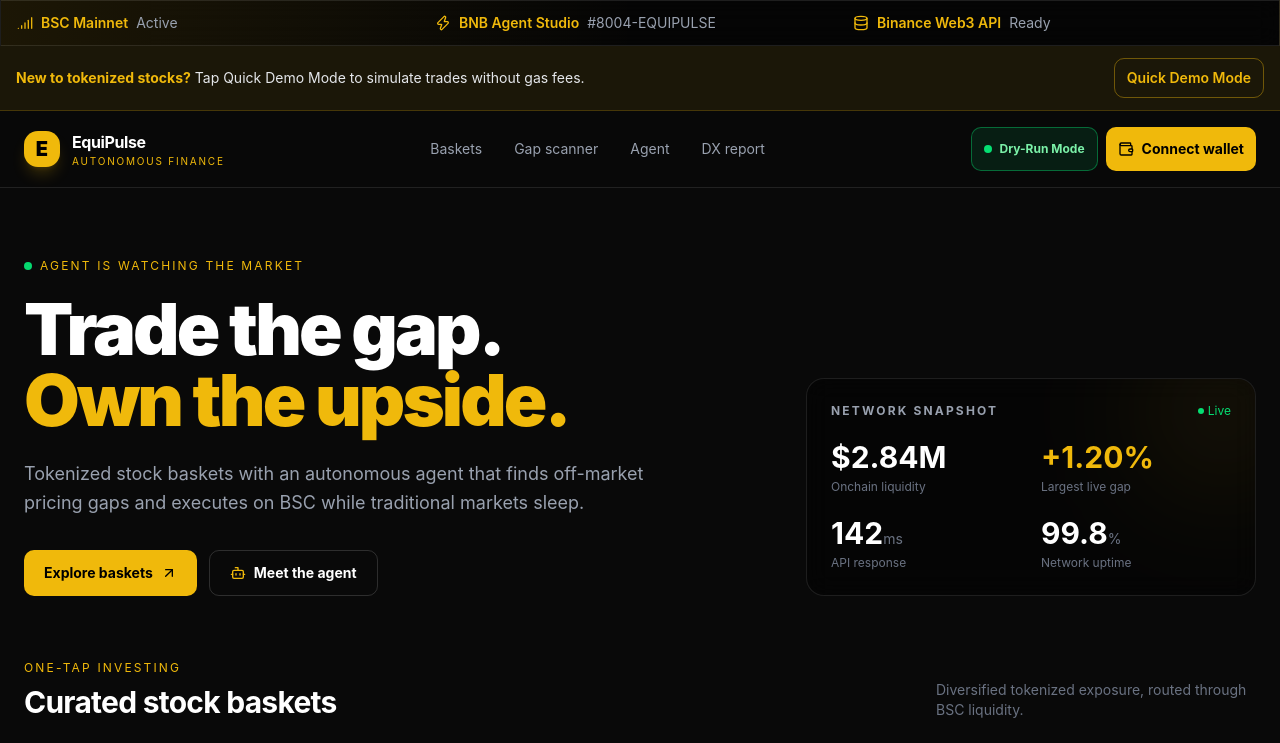
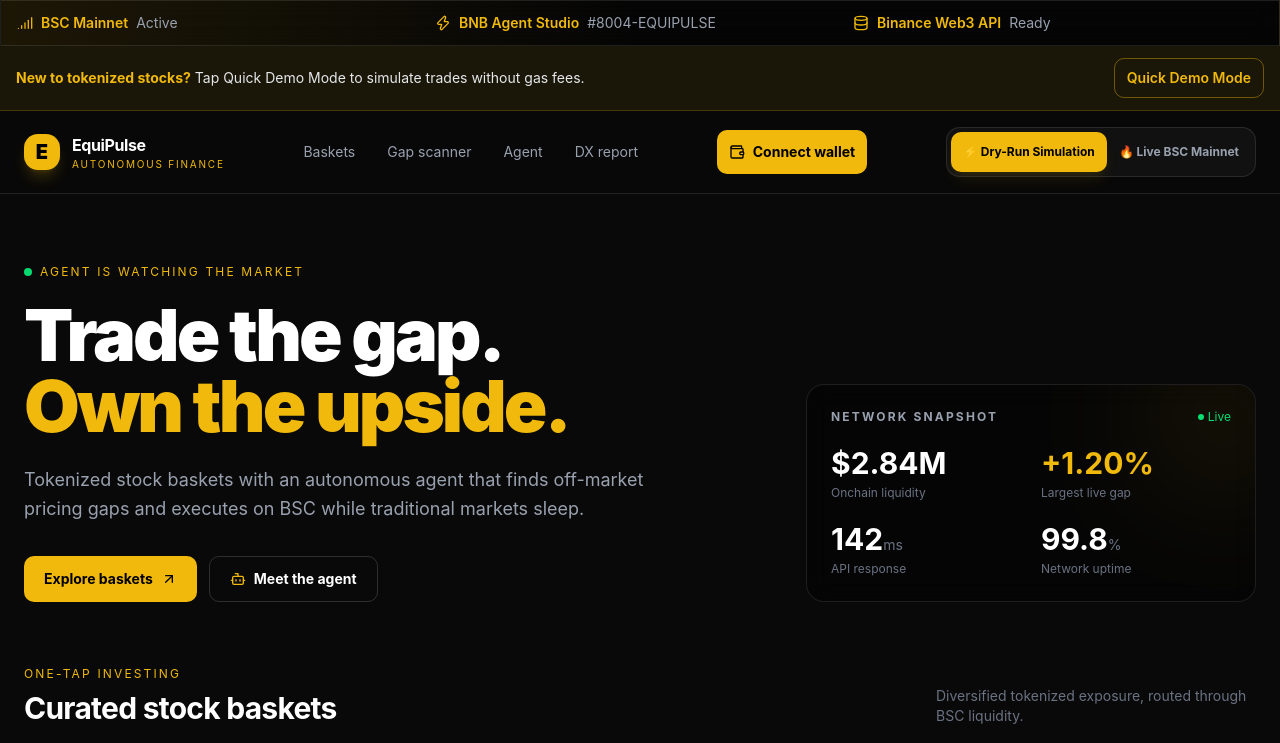
Before and after one commit to itzebe/Jonathan, a Next.js app: page / in a window 1280 px wide. Shown: the top 743 px of the page. Built offline with nearby package versions, Linux system fonts and the light colour scheme.

Commit message:
Show dual execution mode switcher on mobile

```diff
--- a/app/page.tsx
+++ b/app/page.tsx
@@ -221,20 +221,29 @@ export default function Page() {
             <a href="#developer" className="hover:text-white transition-colors">DX report</a>
           </div>
           <div className="flex items-center gap-2">
-            <button
-              onClick={() => setIsDryRun((value) => !value)}
-              className={`hidden sm:flex min-h-11 items-center gap-2 rounded-lg border px-3 py-2 text-xs font-bold transition-colors ${isDryRun ? 'border-green-400/40 bg-green-400/10 text-green-300' : 'border-red-400/40 bg-red-400/10 text-red-300'}`}
-              aria-pressed={isDryRun}
-              title={isDryRun ? 'Simulates with the Binance Web3 Transaction API. No gas or broadcast.' : 'Prepares a real BSC Mainnet transaction for wallet signing.'}
-            >
-              <span className={`h-2 w-2 rounded-full ${isDryRun ? 'bg-green-400' : 'bg-red-400'}`} />
-              {isDryRun ? 'Dry-Run Mode' : 'Live BSC Mainnet'}
-            </button>
             <button onClick={connectWallet} className="flex min-h-11 items-center gap-2 rounded-lg bg-[#F0B90B] px-3 py-2 text-sm font-bold text-black hover:bg-[#ffd447] transition-colors">
               <Wallet className="w-4 h-4" /> {walletAddress ? `${walletAddress.slice(0, 6)}...${walletAddress.slice(-4)}` : 'Connect wallet'}
             </button>
             <button onClick={() => setMobileMenuOpen(!mobileMenuOpen)} className="md:hidden p-2 text-gray-300" aria-label="Toggle menu">
               {mobileMenuOpen ? <X className="w-5 h-5" /> : <Menu className="w-5 h-5" />}
+            </button>
+          </div>
+          <div className="order-3 flex basis-full items-center rounded-xl border border-white/10 bg-white/[0.04] p-1 sm:order-none sm:basis-auto" aria-label="Execution mode">
+            <button
+              onClick={() => setIsDryRun(true)}
+              className={`min-h-10 flex-1 rounded-lg px-3 text-xs font-bold transition-colors sm:flex-none ${isDryRun ? 'bg-[#F0B90B] text-black shadow-lg shadow-[#F0B90B]/10' : 'text-gray-400 hover:text-white'}`}
+              aria-pressed={isDryRun}
+              title="Simulates with the Binance Web3 Transaction API. No gas or broadcast."
+            >
+              ⚡ Dry-Run Simulation
+            </button>
+            <button
+              onClick={() => setIsDryRun(false)}
+              className={`min-h-10 flex-1 rounded-lg px-3 text-xs font-bold transition-colors sm:flex-none ${!isDryRun ? 'bg-red-500/20 text-red-200 ring-1 ring-red-400/40' : 'text-gray-400 hover:text-white'}`}
+              aria-pressed={!isDryRun}
+              title="Prepares a real BSC Mainnet transaction for wallet signing."
+            >
+              🔥 Live BSC Mainnet
             </button>
           </div>
         </div>
```
